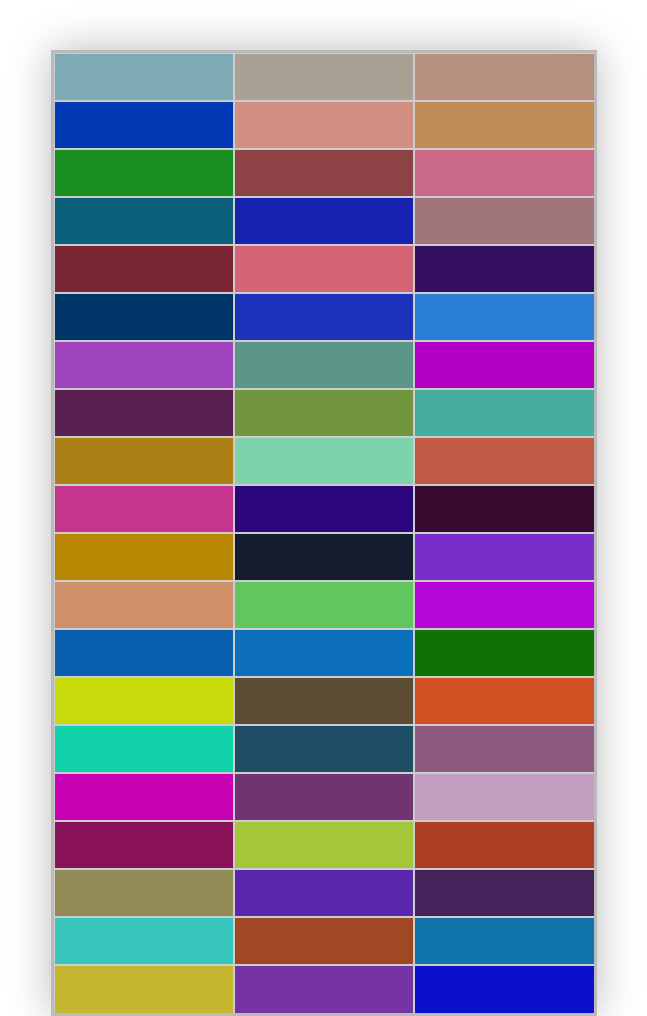
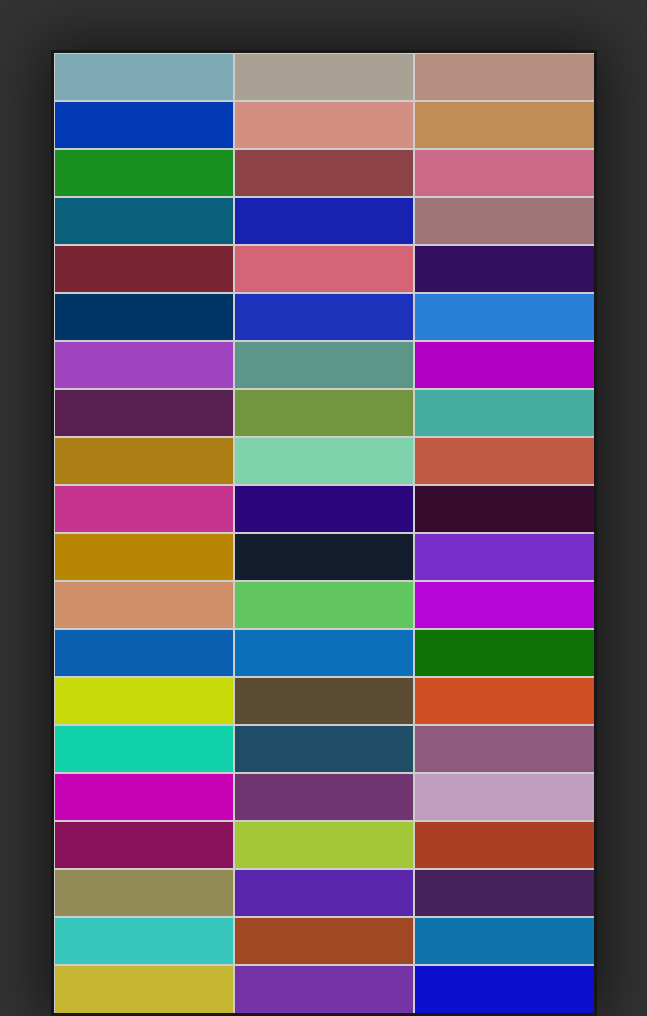
Before and after one commit to michalzagrodzki/Canvas-Exercise, a website: page app/index.html in a window 1280 px wide. Shown: the whole page, without its empty margins (316-963 px from the left). Drawn offline with Linux system fonts and the light colour scheme.

Commit message:
Modify CSS of body for better perception.

```diff
--- a/app/css/app.css
+++ b/app/css/app.css
@@ -1,12 +1,13 @@
 body {
   margin: 0px;
   padding: 0px;
+  background-color: #343434;
 }
 #myCanvas {
   margin-top: 50px;
   display: block;
-  border: 3px solid #bababa;
+  border: 3px solid #171717;
   margin-left: auto;
   margin-right: auto;
-  box-shadow: 0px 0px 40px 0px #bababa;
+  box-shadow: 0px 0px 60px 10px #171717;
 }
```
